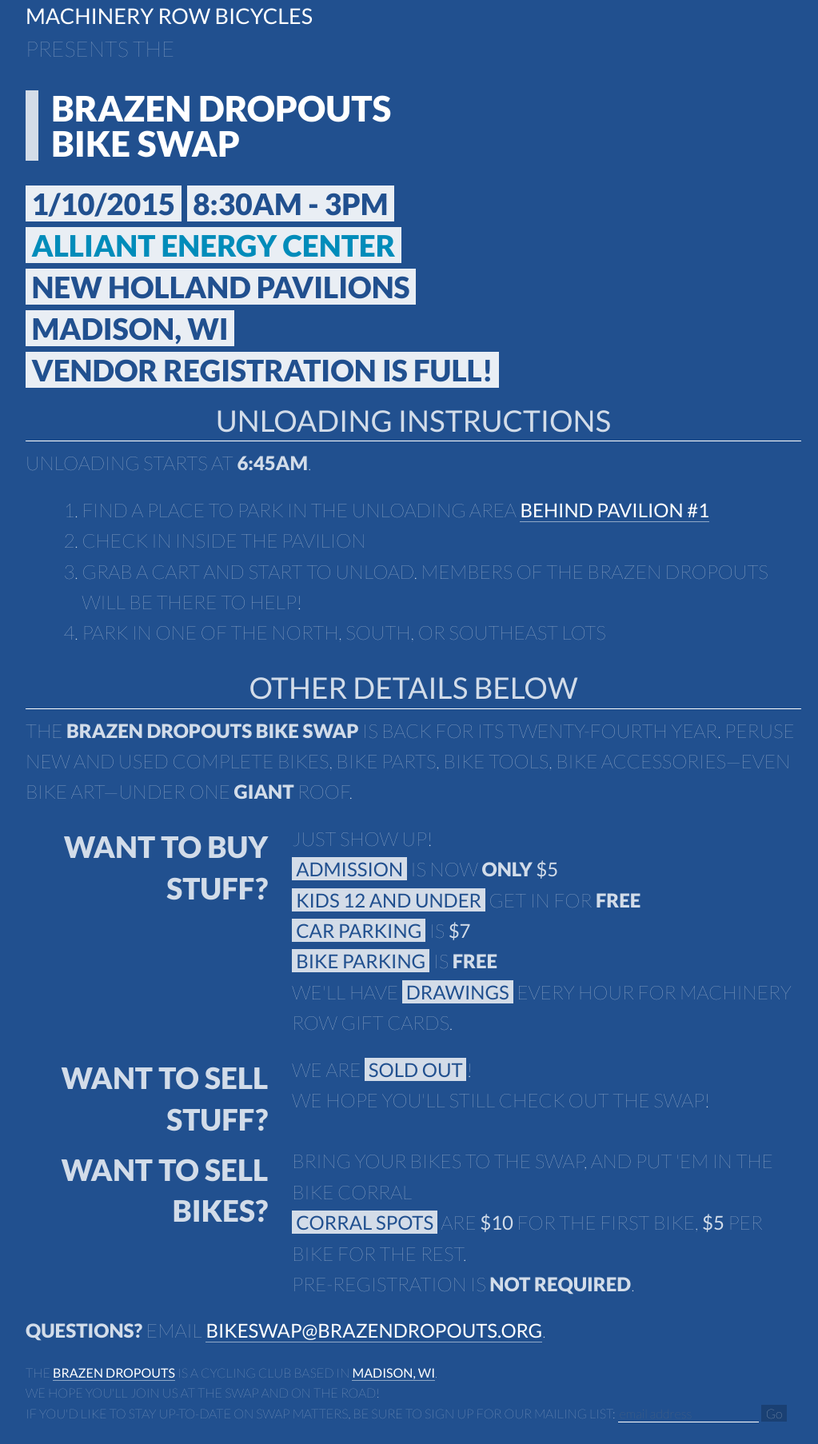
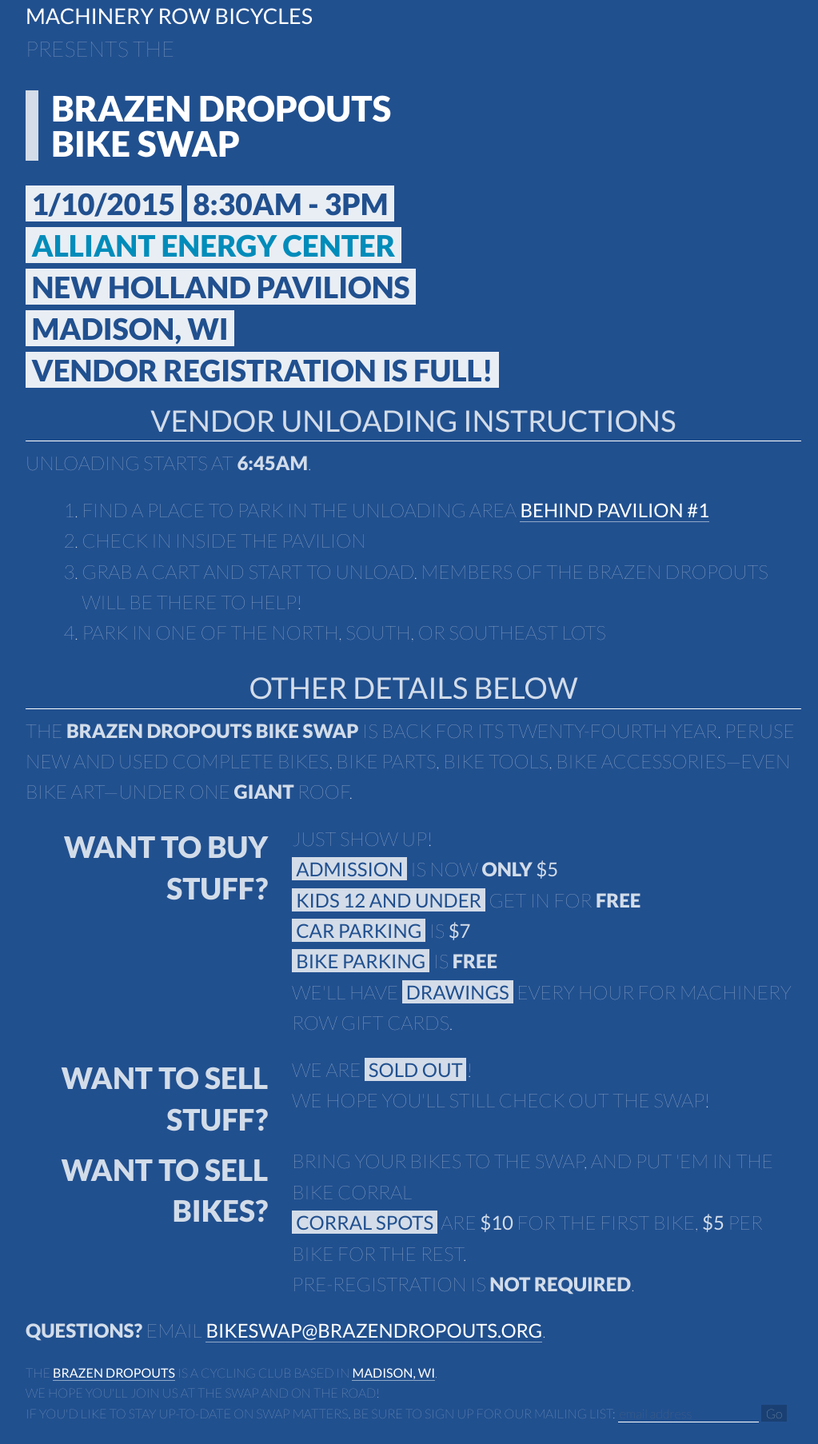
Before and after one commit to brazendropouts/bdbikeswap.com, a Jekyll site: the page built from index.html, in a window 1280 px wide. Shown: the whole page at 80% size, without its empty margins (123-1146 px from the left). Built offline with Jekyll 4.4.1, drawn with Linux system fonts in a browser that asks for light colours.

Commit message:
Change unloading header

```diff
--- a/index.html
+++ b/index.html
@@ -90,7 +90,7 @@ layout: default
     {% if site.shows_unloading_instructions %}
       <div class="row details unloading">
         <div class="large-12 columns text-center">
-          <h2>Unloading Instructions</h2>
+          <h2>Vendor Unloading Instructions</h2>
         </div>
       </div>
       <div class="row">
```
